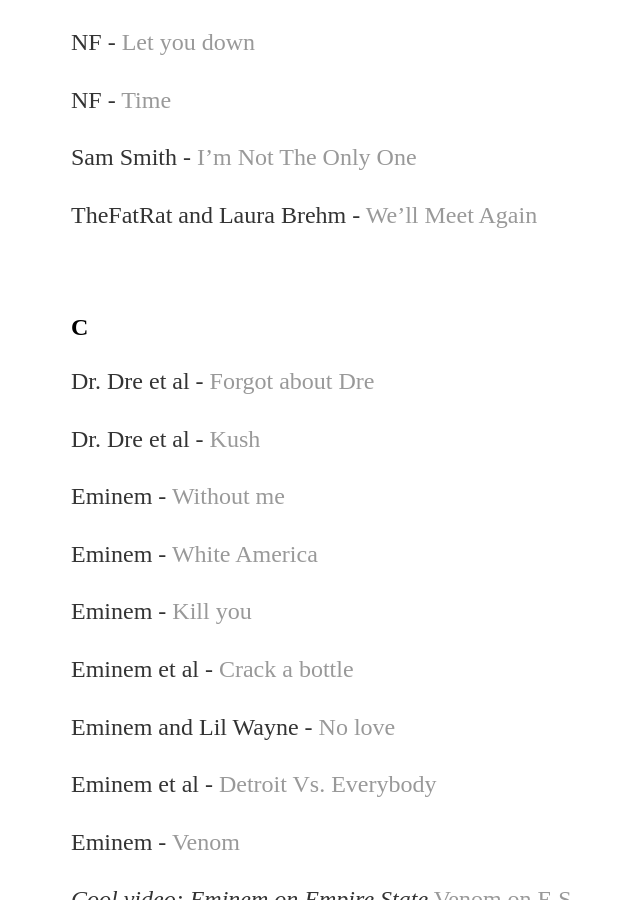
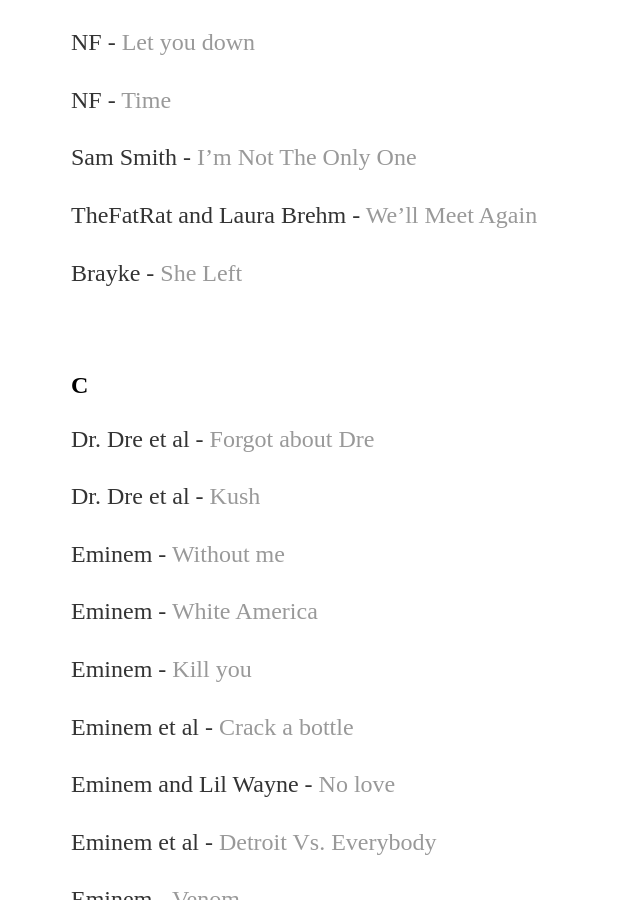
Before and after one commit to yjkweon24/yjkweon24.github.io, a Jekyll site: the page built from _posts/2018-10-23-songs-that-i-love.md, in a window 1280 px wide and 900 px high, scrolled down 12458 px. Shown: the whole window, without its empty margins (121-761 px from the left). Built offline with Jekyll 4.4.1, drawn with Linux system fonts in a browser that asks for light colours.

Commit message:
Update 2018-10-23-songs-that-i-love.md

```diff
--- a/_posts/2018-10-23-songs-that-i-love.md
+++ b/_posts/2018-10-23-songs-that-i-love.md
@@ -434,6 +434,8 @@
 
 TheFatRat and Laura Brehm - [We'll Meet Again](https://www.youtube.com/watch?v=hJqYc62NCKo)
 
+Brayke - [She Left](https://www.youtube.com/watch?v=l0VIK9pxfnw&ab_channel=Brayke)
+
 <br>
 
 ## C
```
